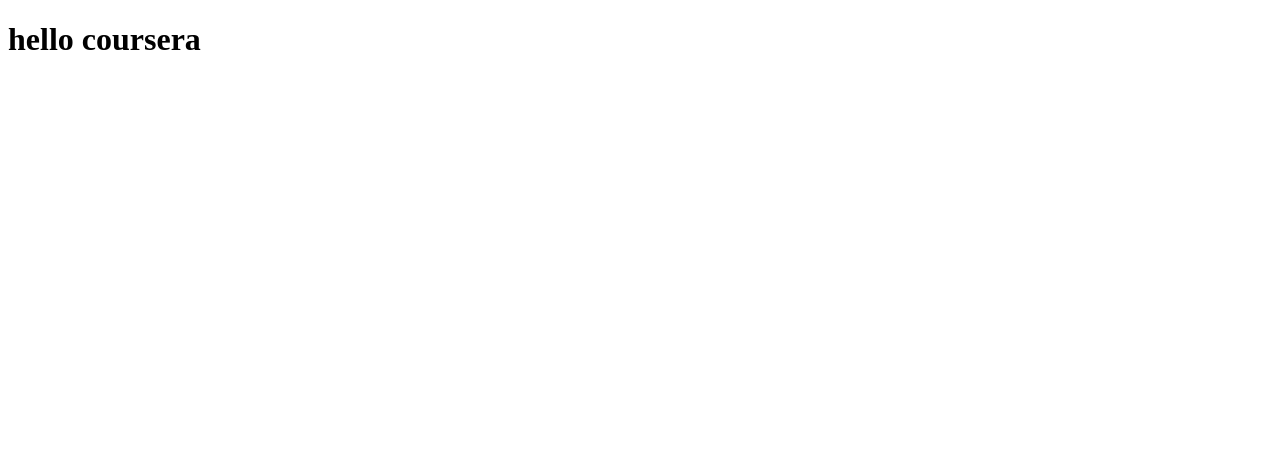
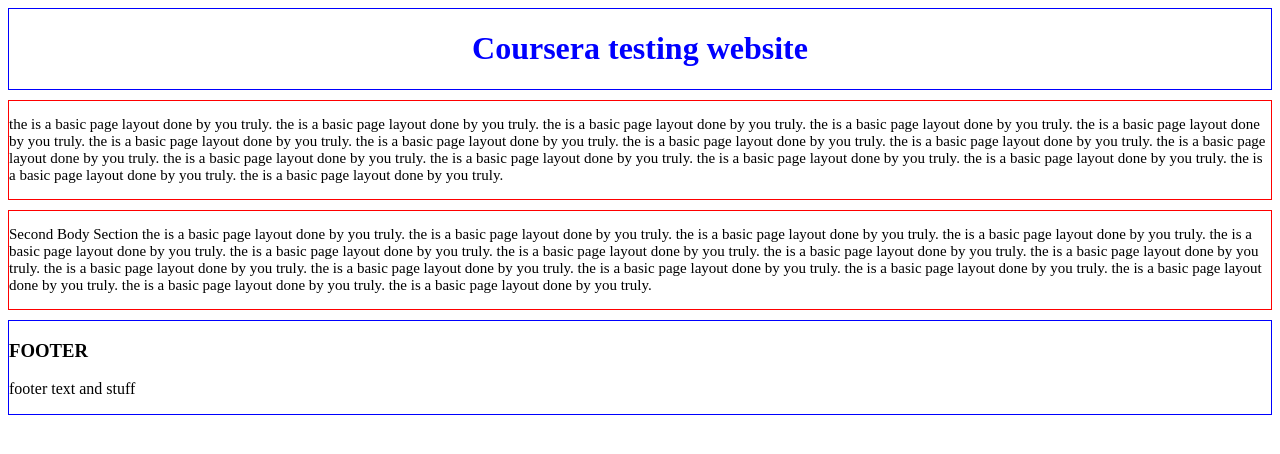
Before and after one commit to programming-developer/coursera-web, a plain HTML site: page website/index.html in a window 1280 px wide. Drawn offline with Linux system fonts and the light colour scheme.

Commit message:
index.html update 10/13/202

```diff
--- a/website/index.html
+++ b/website/index.html
@@ -3,15 +3,82 @@
 <head>
 	<title> coursera website</title>
 
-</head>
-<body>
-<h1> hello coursera </h1>
 
 
 
+	<style>
+		#head{
+			border:1px solid blue
+		}
 
 
+	</style>
 
+</head>
+<body>
+<div id="head">
+	<h1 style="color:blue;text-align:center;"> Coursera testing website </h1>
+
+
+</div>
+<div style="border:1px solid red;margin-top:10px;">
+	<p style="font-size:15px">
+		the is a basic page layout done by you truly.
+		the is a basic page layout done by you truly.
+		the is a basic page layout done by you truly.
+		the is a basic page layout done by you truly.
+		the is a basic page layout done by you truly.
+		the is a basic page layout done by you truly.
+		the is a basic page layout done by you truly.
+		the is a basic page layout done by you truly.
+		the is a basic page layout done by you truly.
+		the is a basic page layout done by you truly.
+		the is a basic page layout done by you truly.
+		the is a basic page layout done by you truly.
+		the is a basic page layout done by you truly.
+		the is a basic page layout done by you truly.
+		the is a basic page layout done by you truly.
+		the is a basic page layout done by you truly.
+
+	</p>
+
+
+</div>
+
+
+<div style="border:1px solid red;margin-top:10px;">
+	<p style="font-size:15px">
+		Second Body Section
+
+		the is a basic page layout done by you truly.
+		the is a basic page layout done by you truly.
+		the is a basic page layout done by you truly.
+		the is a basic page layout done by you truly.
+		the is a basic page layout done by you truly.
+		the is a basic page layout done by you truly.
+		the is a basic page layout done by you truly.
+		the is a basic page layout done by you truly.
+		the is a basic page layout done by you truly.
+		the is a basic page layout done by you truly.
+		the is a basic page layout done by you truly.
+		the is a basic page layout done by you truly.
+		the is a basic page layout done by you truly.
+		the is a basic page layout done by you truly.
+		the is a basic page layout done by you truly.
+		the is a basic page layout done by you truly.
+
+	</p>
+
+
+</div>
+
+
+	<div style="border:1px solid blue;margin-top:10px;">
+            	<h3>FOOTER</h3>
+	<p>footer text and stuff</p>
+
+
+</div>
 
 
 
```
